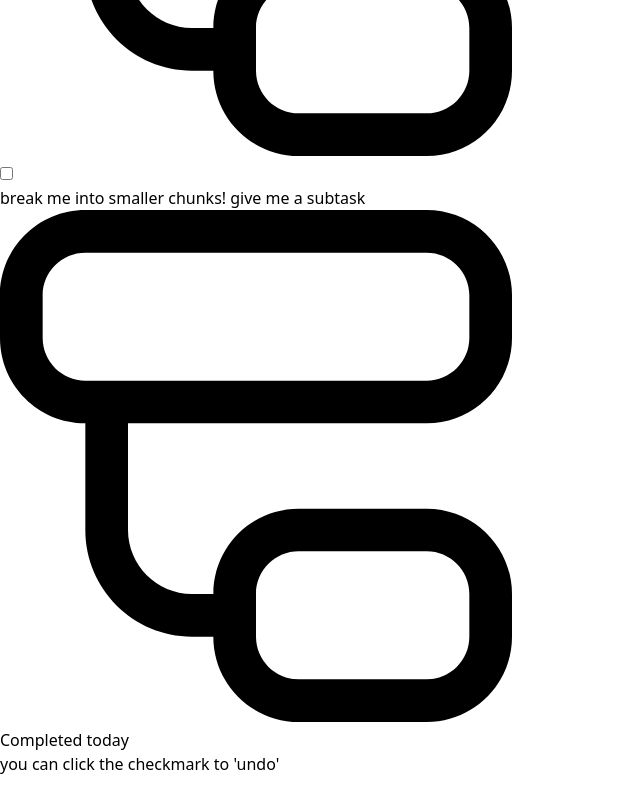
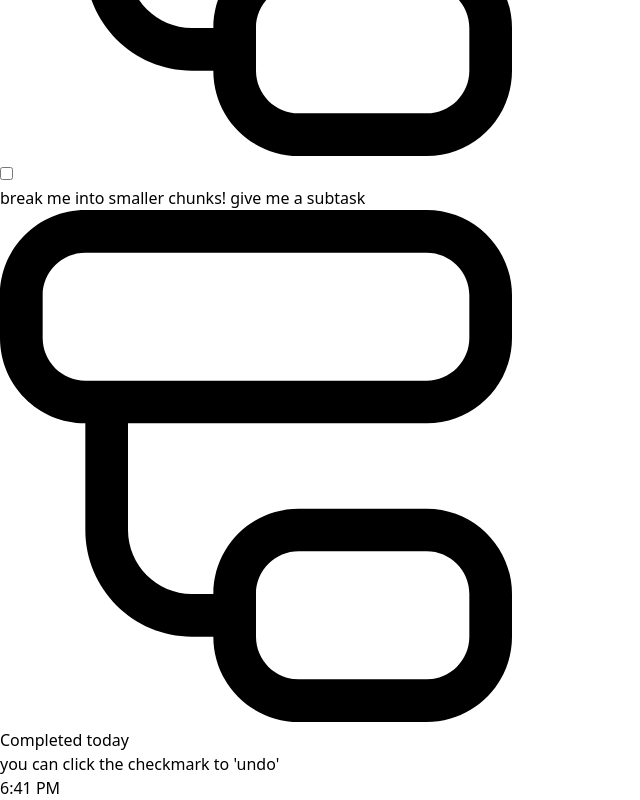
Before and after one commit to mistyb01/vue-task-diary, a Vue app: page / in a window 1280 px wide. Shown: the part 1608-2408 px from the top of the page, without its empty margins (0-640 px from the left). Before the commit the page ends 2384 px from the top, so only its background shows below. Built offline with nearby package versions, Linux system fonts and the light colour scheme.

Commit message:
include time in completed items

```diff
--- a/src/History.vue
+++ b/src/History.vue
@@ -92,9 +92,7 @@ function undoComplete(todoId) {
             <DoneItem
               v-for="task in dateGroup.tasks"
               :key="task.id"
-              :title="task.title"
-              :id="task.id"
-              :subtasks="task.subtasks"
+              :task="task"
               class="list-disc"
               @undoComplete="(todoId) => undoComplete(todoId)"
             />
--- a/src/Todo.vue
+++ b/src/Todo.vue
@@ -154,9 +154,7 @@ const headingText = motivationalHeadings[randomIndex];
           <DoneItem
             v-for="task in completedTasks.filter(t=>new Date(t.completionDate).toDateString() === new Date().toDateString())"
             :key="task.id"
-            :id="task.id"
-            :title="task.title"
-            :subtasks="task.subtasks"
+            :task="task"
             @undoComplete="(todoId) => undoComplete(todoId)"
           />
         </TodoContainer>
--- a/src/components/DoneItem.vue
+++ b/src/components/DoneItem.vue
@@ -2,7 +2,7 @@
 import { ref } from 'vue';
 import { ArrowUturnLeftIcon, CheckIcon, ChevronRightIcon, ChevronUpIcon } from "@heroicons/vue/24/outline";
 
-defineProps(["title", "id", "subtasks"]);
+defineProps(["task"]);
 const emit = defineEmits(["undoComplete"]);
 const showSubtasks = ref(false);
 
@@ -10,7 +10,7 @@ const showSubtasks = ref(false);
 
 <template>
   <div class="flex flex-col">
-    <div class="flex justify-between">
+    <div class="flex justify-between items-center">
       <div class="flex gap-2 items-center pt-2 ">
         <button @click="$emit('undoComplete', id)" class="group">
         <span class="group-hover:hidden"><CheckIcon class="w-4 h-4" /></span>
@@ -18,9 +18,8 @@ const showSubtasks = ref(false);
           <ArrowUturnLeftIcon class="w-4 h-4" />
         </span>
       </button>
-      <span>{{ title }}</span>
-      </div>
-      <button class="text-xs text-gray-400 rounded uppercase" v-if="subtasks.length > 0"
+      <span>{{ task.title }}</span>
+      <button class="text-xs text-gray-400 rounded uppercase ml-4" v-if="task.subtasks.length > 0"
         @click="()=>showSubtasks = !showSubtasks">
       <span v-if="!showSubtasks" class="flex items-center">
         expand
@@ -31,12 +30,16 @@ const showSubtasks = ref(false);
         <ChevronUpIcon class="w-4 h-4 inline ml-1"/>
       </span>
     </button>
+      </div>
+      <span class="text-sm font-light text-gray-400">
+        {{ new Date(task.completionDate).toLocaleTimeString([], { hour: "numeric", minute: "2-digit" }) }}
+      </span>
     </div>
-    <ul v-if="subtasks.length > 0 && showSubtasks" class="pl-8">
-        <li v-for="item in subtasks" class="flex gap-2 items-center">
+    <ul v-if="task.subtasks.length > 0 && showSubtasks" class="pl-8">
+        <li v-for="item in task.subtasks" class="flex gap-2 items-center">
           <span v-if="item.completed"><CheckIcon class="w-3 h-3" /></span>
           <span v-else class="border border-gray-400 w-3 h-3"></span>
-          <span class="text-gray-400 text-sm">
+          <span class="text-gray-500 text-sm">
             {{ item.title }}
           </span>
         </li>
```
